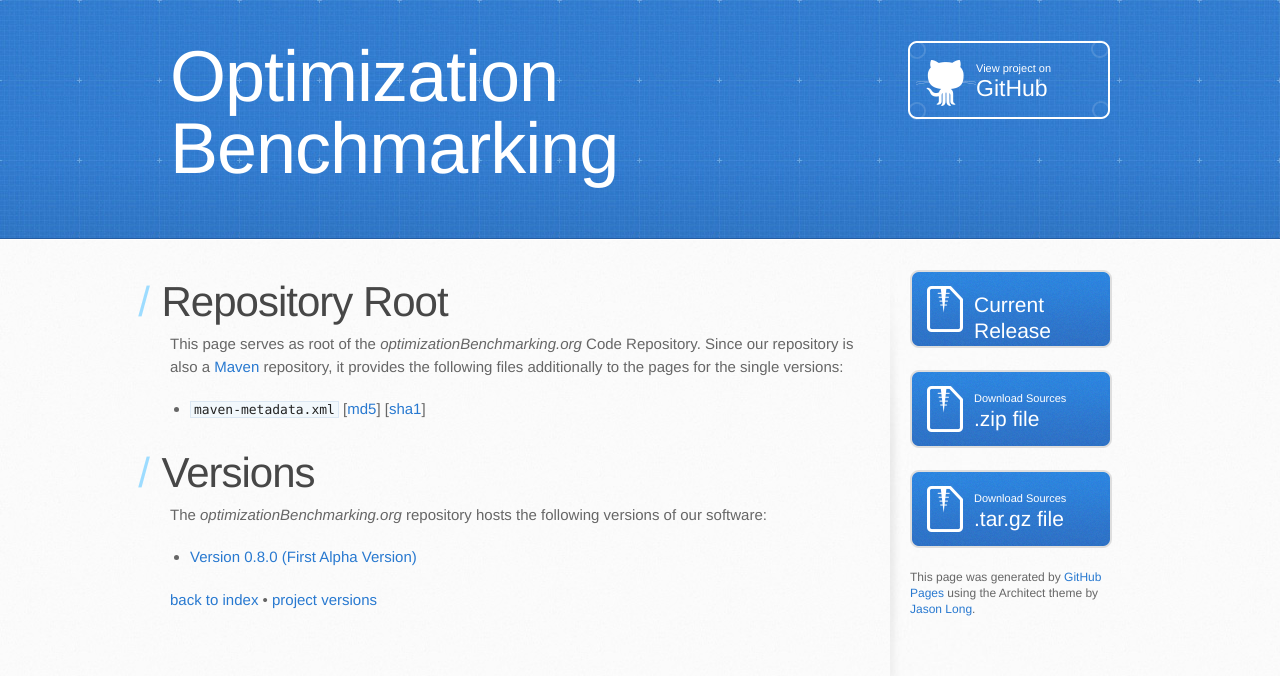
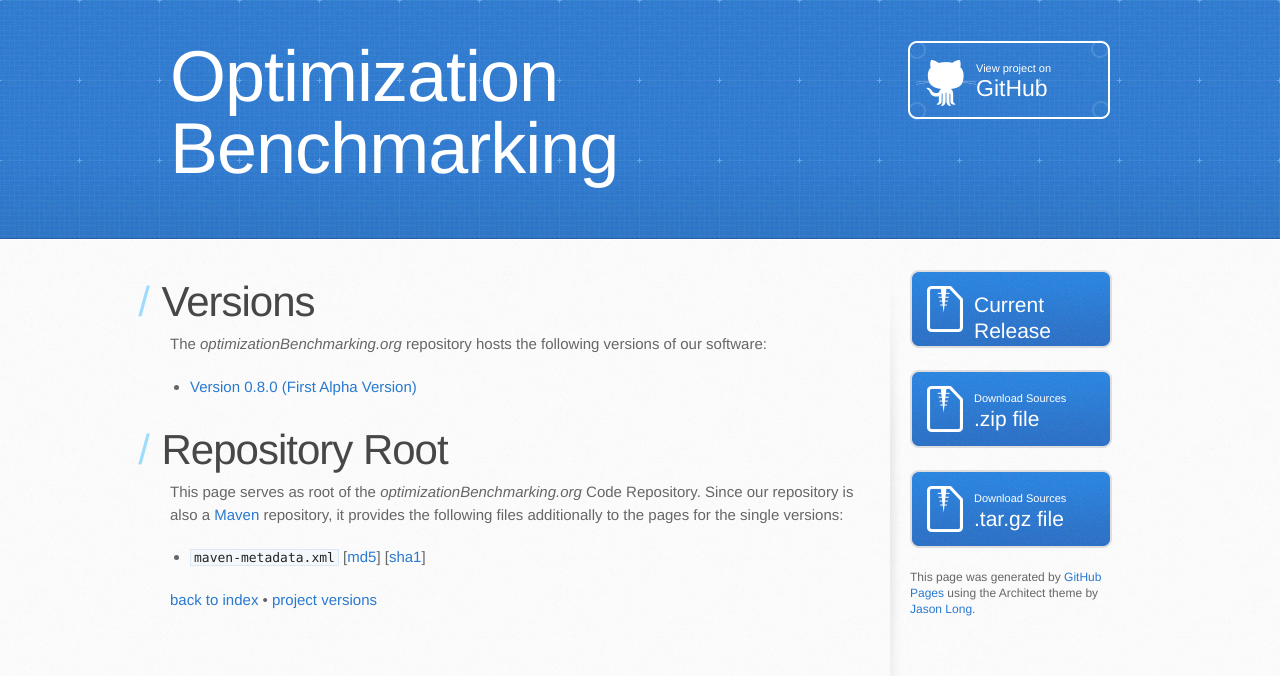
Before and after one commit to optimizationBenchmarking/optimizationBenchmarking, a Jekyll site: the page built from repo/optimizationBenchmarking/org/optimizationBenchmarking/index.md, in a window 1280 px wide. Shown: the top 676 px of the page. Built offline with Jekyll 4.4.1, drawn with Linux system fonts in a browser that asks for light colours; Markdown is read by kramdown in place of the engine named in the settings.

Commit message:
Minor Modification to Outer Repository Layout

```diff
--- a/_layouts/outerRepo.html
+++ b/_layouts/outerRepo.html
@@ -1,12 +1,10 @@
 ---
 layout: repo
 ---
-{{ content }}
-
 <h1>Versions</h1>
 
 <p>The <em>optimizationBenchmarking.org</em> repository hosts the following versions of our software:</p>
 
 <ul>
  <li><a href="{{ site.baseurl }}/repo/optimizationBenchmarking/org/optimizationBenchmarking/0.8.0/index.html">Version 0.8.0 (First Alpha Version)</a></li>
-</ul>
+</ul>{{ content }}
```
